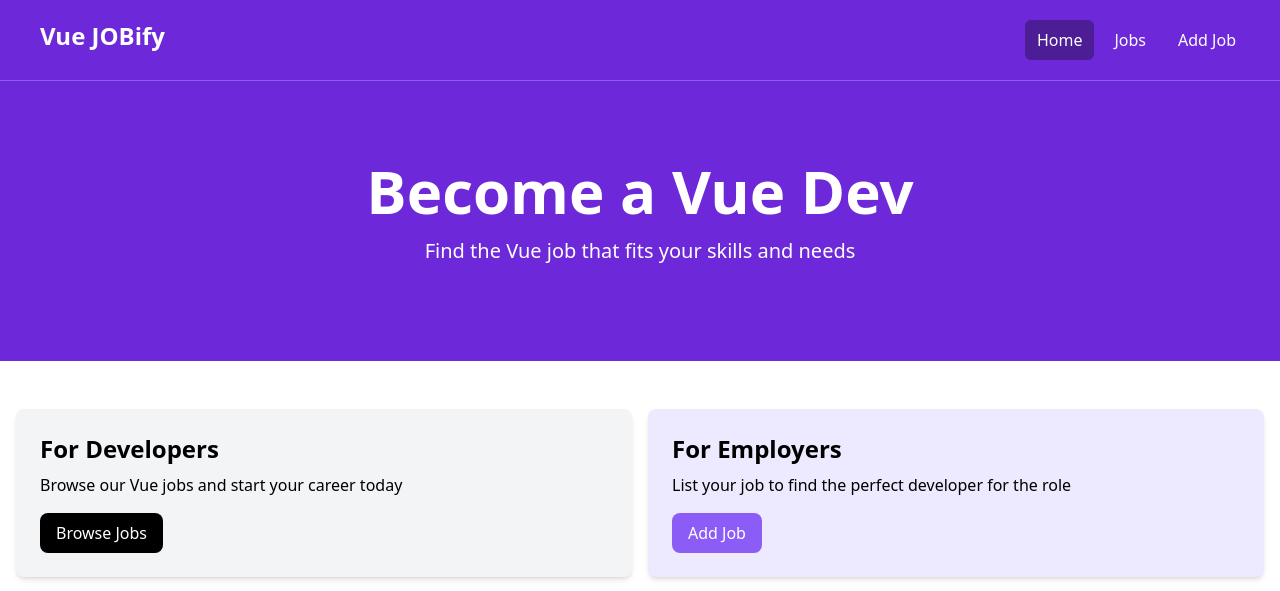
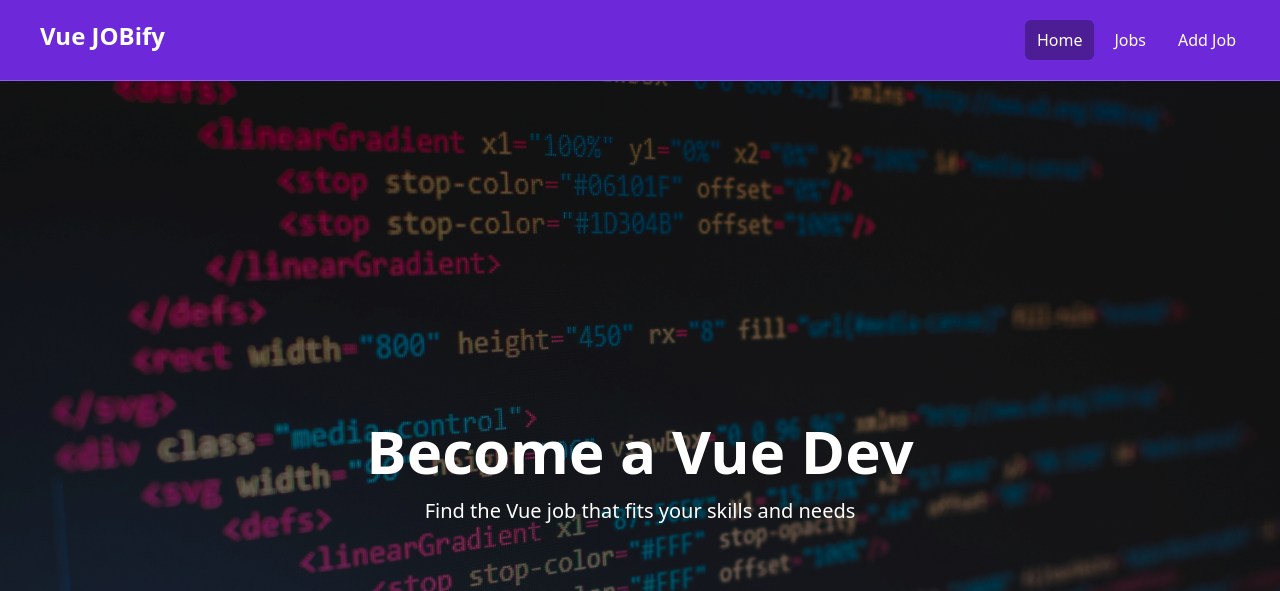
Before and after one commit to Nathaniyell/vue-jobify, a Vue app: page / in a window 1280 px wide. Shown: the top 591 px of the page. Built offline with nearby package versions, Linux system fonts and the light colour scheme; no server answers.

Commit message:
update Hero section

```diff
--- a/src/components/Hero.vue
+++ b/src/components/Hero.vue
@@ -21,10 +21,9 @@ defineProps({
 </script>
 
 <template>
-
-    <!-- Hero -->
-    <section class="bg-violet-700 py-20 mb-4">
-        <div class="max-w-7xl mx-auto px-4 sm:px-6 lg:px-8 flex flex-col items-center">
+    <section class="relative bg-cover bg-center h-64 lg:h-screen grid place-items-center mb-4">
+    <div class="absolute inset-0 bg-[url('../assets/images/vue4.jpg')] bg-cover bg-center filter brightness-50"></div>
+    <div class="relative z-10 max-w-7xl mx-auto px-4 sm:px-6 lg:px-8 flex flex-col items-center">
         <div class="text-center">
             <h1 class="text-4xl font-bold text-white sm:text-5xl md:text-6xl">
                 {{title}}
@@ -35,4 +34,5 @@ defineProps({
         </div>
     </div>
 </section>
+
 </template>
```
Also changed, not shown: src/assets/images/vue4.jpg (added). Lines whose indentation alone changed are shown as unchanged.
